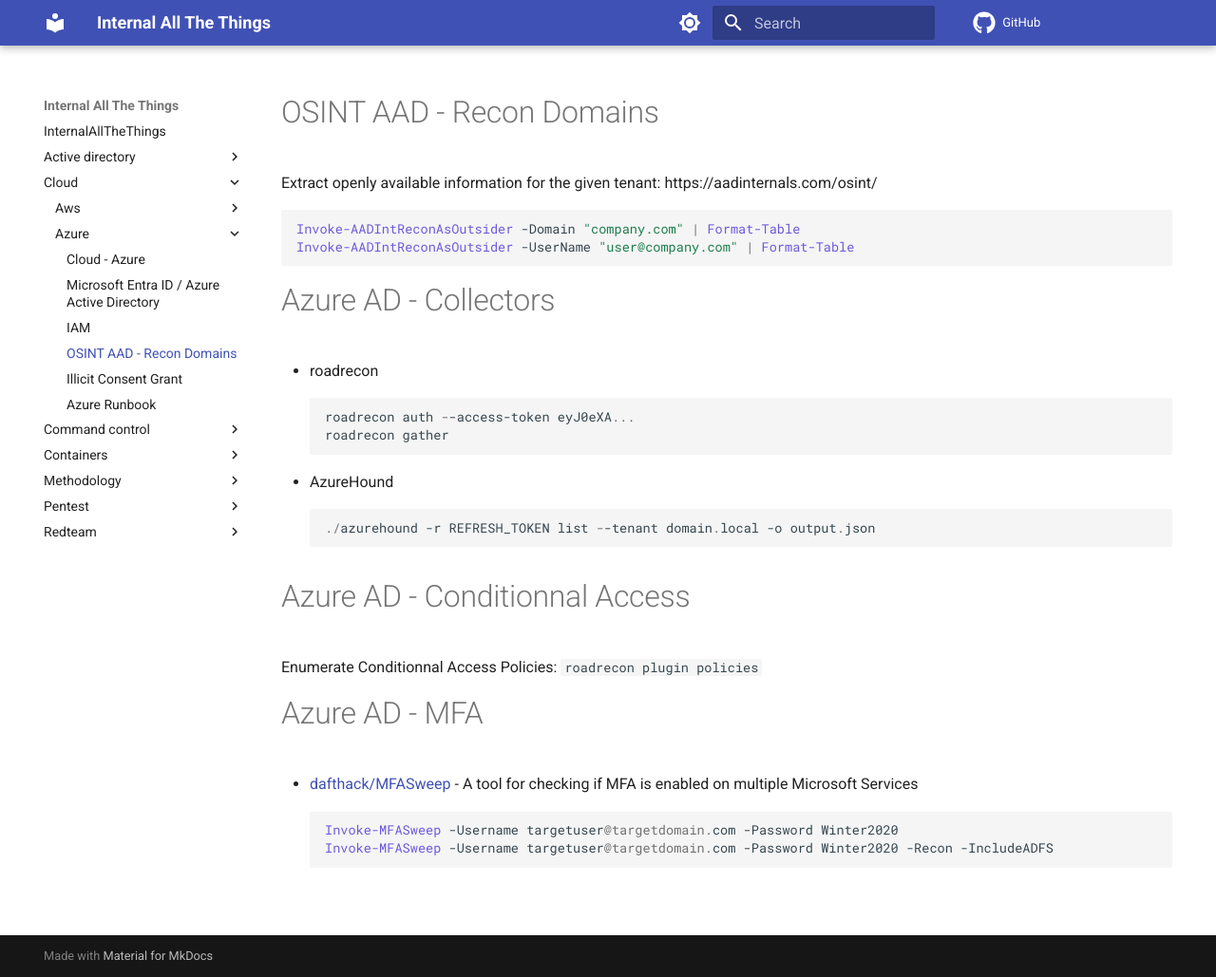
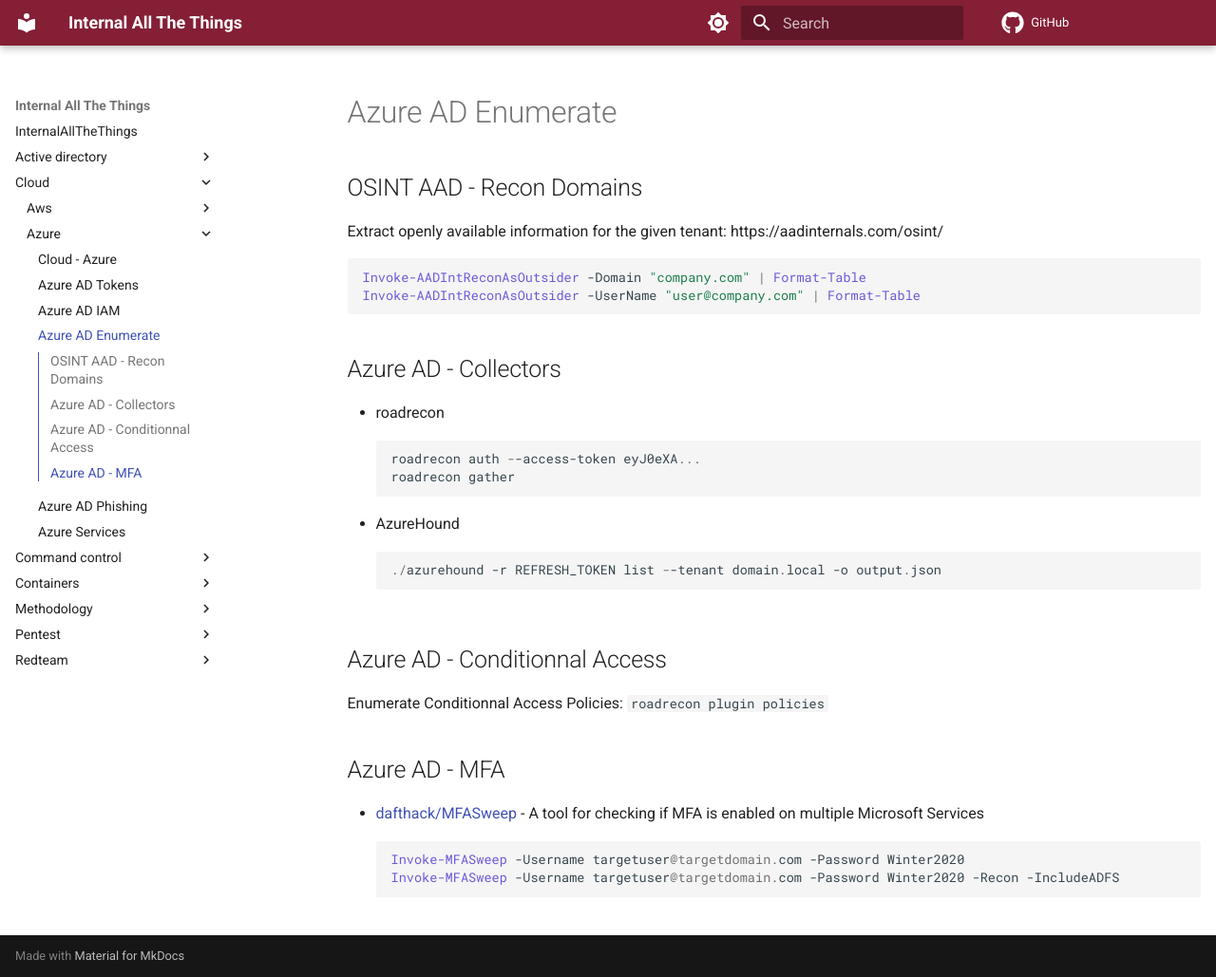
Before and after one commit to swisskyrepo/InternalAllTheThings, an MkDocs documentation site: the page built from docs/cloud/azure/azure-enumeration.md, in a window 1280 px wide and 1029 px high. Shown: the whole window at 95% size. Built offline with MkDocs 1.6.1 and Material for MkDocs 9.7.7, drawn with Linux system fonts in a browser that asks for light colours; comment, search, counter and statistics services are not loaded.

Commit message:
PATT Migration - v0.3

````diff
--- a/docs/cloud/azure/azure-access-and-token.md
+++ b/docs/cloud/azure/azure-access-and-token.md
@@ -1,4 +1,4 @@
-# Microsoft Entra ID / Azure Active Directory
+# Azure AD Tokens
 
 
 ## Access Token
--- a/docs/cloud/azure/azure-devices-users-services.md
+++ b/docs/cloud/azure/azure-devices-users-services.md
@@ -1,4 +1,4 @@
-# IAM
+# Azure AD IAM
 
 > Root Management Group (Tenant) > Management Group > Subscription > Resource Group > Resource
 
--- a/docs/cloud/azure/azure-enumeration.md
+++ b/docs/cloud/azure/azure-enumeration.md
@@ -1,4 +1,6 @@
-# OSINT AAD - Recon Domains
+# Azure AD Enumerate
+
+## OSINT AAD - Recon Domains
 
 Extract openly available information for the given tenant: https://aadinternals.com/osint/
 
@@ -7,7 +9,7 @@
 Invoke-AADIntReconAsOutsider -UserName "user@company.com" | Format-Table
 ```
 
-# Azure AD - Collectors
+## Azure AD - Collectors
 
 * roadrecon
     ```ps1
@@ -20,11 +22,11 @@
     ```
 
 
-# Azure AD - Conditionnal Access
+## Azure AD - Conditionnal Access
 
 Enumerate Conditionnal Access Policies: `roadrecon plugin policies`
 
-# Azure AD - MFA
+## Azure AD - MFA
 
 * [dafthack/MFASweep](https://github.com/dafthack/MFASweep) - A tool for checking if MFA is enabled on multiple Microsoft Services
 ```ps1
--- a/docs/cloud/azure/azure-phishing.md
+++ b/docs/cloud/azure/azure-phishing.md
@@ -1,3 +1,5 @@
-# Illicit Consent Grant
+# Azure AD Phishing
 
-# Device Code Phishing
+## Illicit Consent Grant
+
+## Device Code Phishing
--- a/docs/cloud/azure/azure-services.md
+++ b/docs/cloud/azure/azure-services.md
@@ -1,13 +1,14 @@
-# Azure Runbook
+# Azure Services
+
+## Azure Runbook
 
 Runbook must be SAVED and PUBLISHED before running it.
 
 
 
+## Office 365
 
-# Office 365
-
-## Extracting Microsoft Teams Messages
+### Extracting Microsoft Teams Messages
 
 ```ps1
 TokenTacticsV2> RefreshTo-MSTeamsToken -domain domain.local
````
Also changed, not shown: docs/custom.css (renamed from custom.css).
